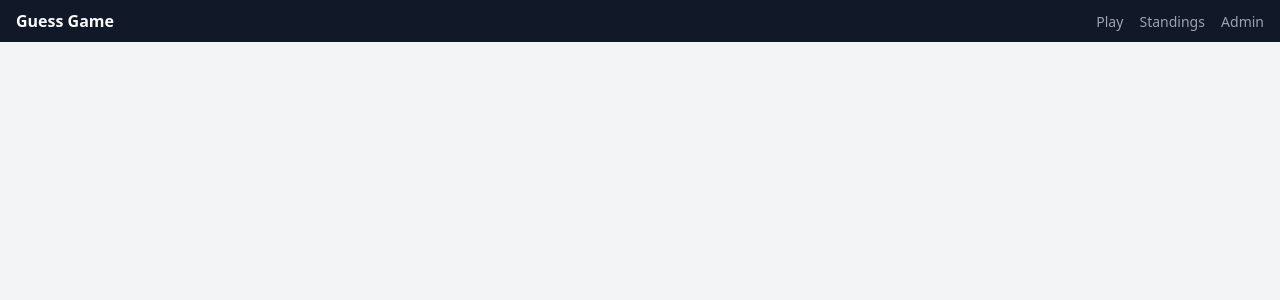
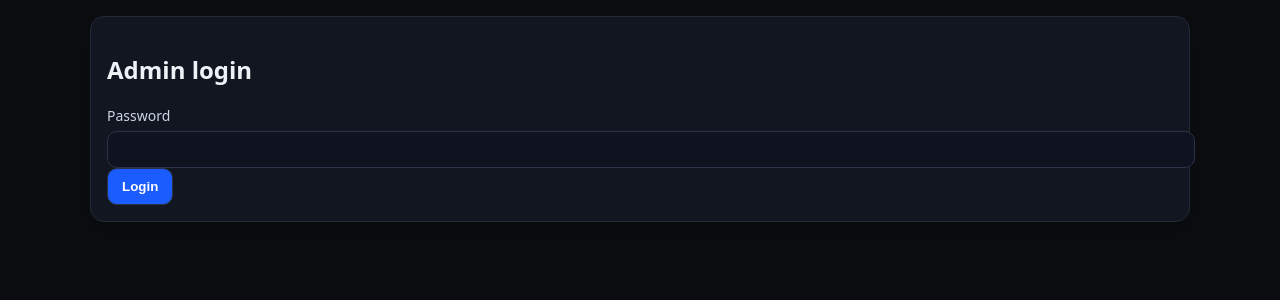
Before and after one commit to atiklc/HitsterWebApp, a Flask app: page /admin/login in a window 1280 px wide. Shown: the top 300 px of the page. Run offline with Flask 3, Linux system fonts and the light colour scheme.

Commit message:
Refactor base.html for improved styling and structure

```diff
--- a/templates/base.html
+++ b/templates/base.html
@@ -1,111 +1,61 @@
 <!doctype html>
 <html lang="en">
 <head>
-  <meta charset="utf-8">
-  <title>{{ title or "Guess Game" }}</title>
-  <meta name="viewport" content="width=device-width, initial-scale=1">
+  <meta charset="utf-8" />
+  <meta name="viewport" content="width=device-width, initial-scale=1" />
+  <title>Hitster</title>
   <style>
-    body {
-      margin: 0;
-      font-family: system-ui, -apple-system, BlinkMacSystemFont, "Segoe UI", sans-serif;
-      background: #f3f4f6;
-      color: #111827;
-    }
-    header {
-      background: #111827;
-      color: #f9fafb;
-      padding: 10px 16px;
-      display: flex;
-      justify-content: space-between;
-      align-items: center;
-    }
-    header a {
-      color: #9ca3af;
-      text-decoration: none;
-      margin-left: 12px;
-      font-size: 14px;
-    }
-    header a:hover {
-      color: #f9fafb;
-    }
-    .container {
-      max-width: 900px;
-      margin: 16px auto;
-      padding: 0 12px;
-    }
-    .card {
-      background: #ffffff;
-      border-radius: 8px;
-      box-shadow: 0 1px 3px rgba(0,0,0,0.1);
-      padding: 16px;
-      margin-bottom: 16px;
-    }
-    .card h1, .card h2, .card h3 {
-      margin-top: 0;
-    }
-    .btn {
-      display: inline-block;
-      padding: 8px 14px;
-      border-radius: 4px;
-      border: none;
-      background: #2563eb;
-      color: #ffffff;
-      font-size: 14px;
-      cursor: pointer;
-    }
-    .btn.secondary {
-      background: #6b7280;
-    }
-    .btn:disabled {
-      opacity: 0.6;
-      cursor: default;
-    }
-    input[type=text], textarea {
-      width: 100%;
-      padding: 8px;
-      font-size: 14px;
-      border-radius: 4px;
-      border: 1px solid #d1d5db;
-      box-sizing: border-box;
-      margin-bottom: 8px;
-    }
-    .error {
-      color: #b91c1c;
-      font-size: 13px;
-      margin-bottom: 8px;
-    }
-    table {
-      width: 100%;
-      border-collapse: collapse;
-      margin-top: 8px;
-    }
-    th, td {
-      padding: 6px 8px;
-      border-bottom: 1px solid #e5e7eb;
-      text-align: left;
-      font-size: 14px;
-    }
-    th {
-      background: #f3f4f6;
-      font-weight: 600;
-    }
-    tr:nth-child(even) td {
-      background: #f9fafb;
-    }
+    :root { color-scheme: dark; }
+    body { font-family: system-ui, -apple-system, Segoe UI, Roboto, Arial; margin: 0; background:#0b0d10; color:#eef2f7; }
+    a { color:#9fd3ff; }
+    .wrap { max-width: 1100px; margin: 0 auto; padding: 16px; }
+    .card { background:#121620; border:1px solid #232a3a; border-radius:14px; padding:16px; margin-bottom:16px; box-shadow: 0 10px 20px rgba(0,0,0,.25); }
+    .grid { display:grid; grid-template-columns: 1fr; gap: 16px; }
+    @media (min-width: 900px) { .grid { grid-template-columns: 1fr 1fr; } }
+    label { display:block; margin:10px 0 6px; color:#cdd6e5; font-size: 14px; }
+    input, textarea, select { width:100%; padding:10px; border-radius:10px; border:1px solid #2a3347; background:#0f1320; color:#eef2f7; }
+    .btn { padding:10px 14px; border-radius:10px; border:1px solid #2a3347; background:#1b5cff; color:white; cursor:pointer; font-weight:600; }
+    .btn.secondary { background:#1a2336; }
+    .btn.danger { background:#b61d2a; border-color:#7e141d; }
+    .muted { color:#9aa6bc; font-size: 13px; }
+    table { width:100%; border-collapse: collapse; margin-top: 10px; }
+    th, td { border-bottom:1px solid #232a3a; padding:8px; text-align:left; vertical-align: top; }
+    th { color:#b9c5dc; font-size: 13px; }
+    .alert { padding:10px; border-radius:10px; background:#1a2336; border:1px solid #2a3347; margin:10px 0; }
+    .alert.success { background:#0f2a19; border-color:#1f6a3b; }
+    .alert.error { background:#2a0f14; border-color:#7e141d; }
+    .pill { display:inline-block; padding:4px 10px; border-radius:999px; background:#1a2336; border:1px solid #2a3347; color:#b9c5dc; font-size:12px; }
+    .row { display:flex; gap:12px; align-items:flex-start; justify-content:space-between; flex-wrap:wrap; }
+    .delta-up { color:#35d07f; font-weight:700; }
+    .delta-down { color:#ff5b6e; font-weight:700; }
+    .delta-same { color:#eef2f7; opacity:.9; }
   </style>
-  {% block head_extra %}{% endblock %}
 </head>
 <body>
-  <header>
-    <div><strong>Guess Game</strong></div>
-    <nav>
-      <a href="{{ url_for('game') }}">Play</a>
-      <a href="{{ url_for('standings') }}">Standings</a>
-      <a href="{{ url_for('admin') }}">Admin</a>
-    </nav>
-  </header>
-  <div class="container">
-    {% block content %}{% endblock %}
+  <div class="wrap">
+    {% with messages = get_flashed_messages(with_categories=true) %}
+      {% if messages %}
+        <div class="card">
+          {% for cat,msg in messages %}
+            <div class="alert {% if cat=='success' %}success{% elif cat=='error' %}error{% endif %}">{{ msg }}</div>
+          {% endfor %}
+        </div>
+      {% endif %}
+    {% endwith %}
+
+    {% if show_login %}
+      <div class="card">
+        <h2>Admin login</h2>
+        {% if error %}<div class="alert error">{{ error }}</div>{% endif %}
+        <form method="post">
+          <label>Password</label>
+          <input type="password" name="password" required />
+          <button class="btn" type="submit">Login</button>
+        </form>
+      </div>
+    {% else %}
+      {% block content %}{% endblock %}
+    {% endif %}
   </div>
 </body>
 </html>
```
